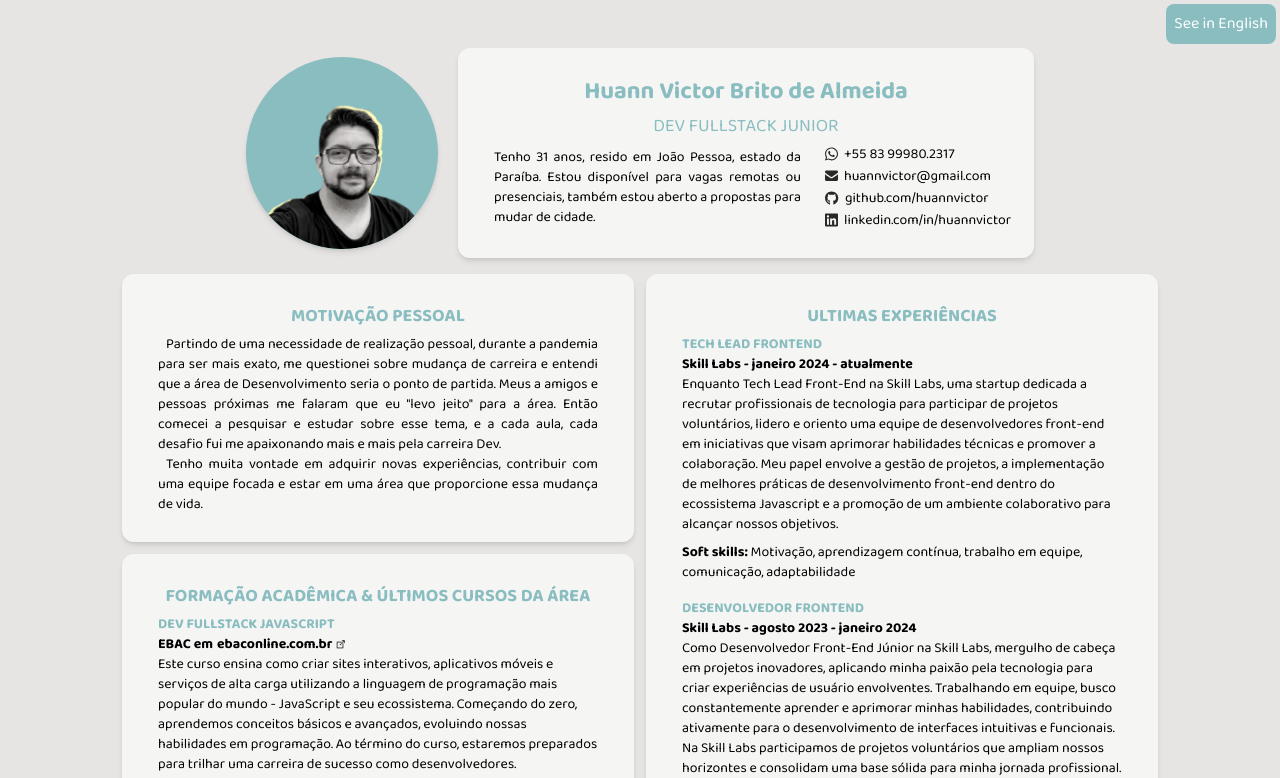
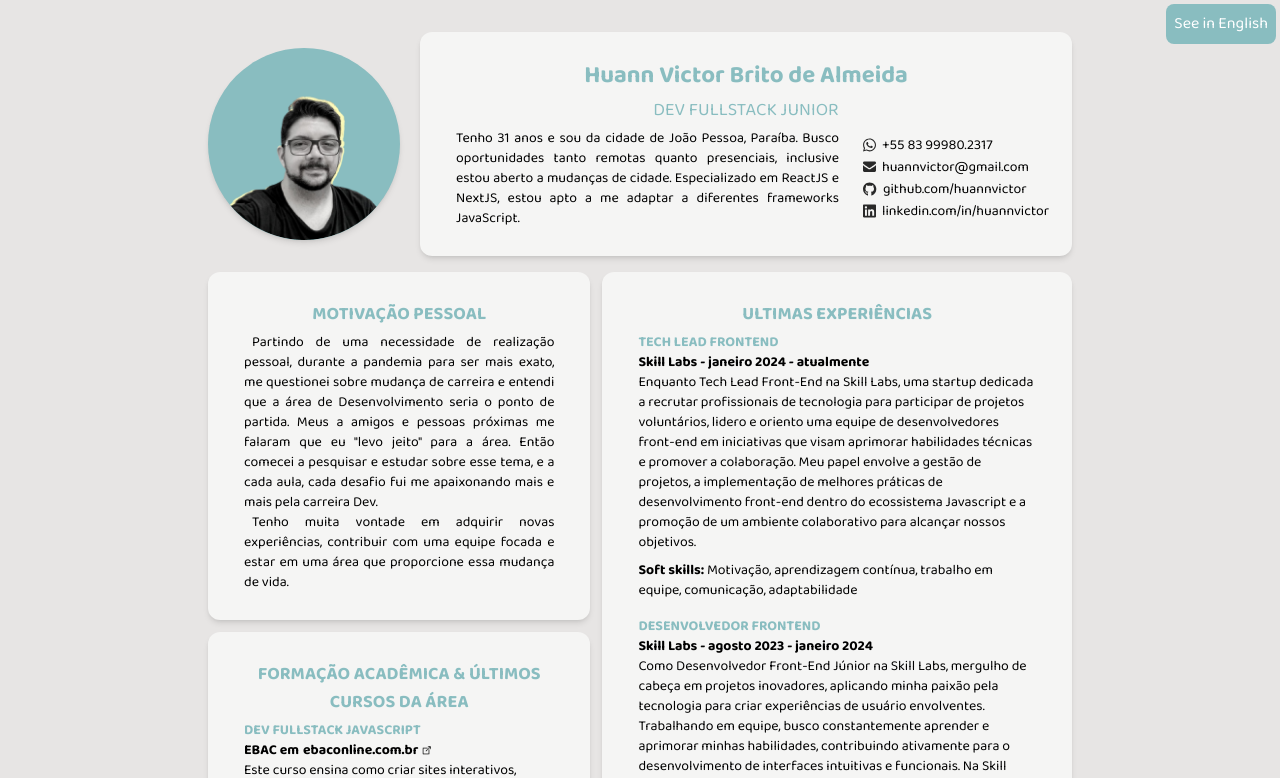
Before and after one commit to huannvictor/curriculo, a React (Create React App) app: page / in a window 1280 px wide. Shown: the top 778 px of the page. Built offline with nearby package versions, Linux system fonts and the light colour scheme.

Commit message:
header, last skill updated

```diff
--- a/src/App.jsx
+++ b/src/App.jsx
@@ -1,10 +1,10 @@
+import { useState } from "react";
+import { BestRepos } from "./components/BestRepos";
 import { Header } from "./components/Header";
 import { KnowledgeApplication } from "./components/KnowledgeApplication";
 import { LastXP } from "./components/LastXP";
 import { PersonalMotivation } from "./components/PersonalMotivation";
 import { Studies } from "./components/Studies";
-import { BestRepos } from "./components/BestRepos";
-import { useState } from "react";
 
 export function App() {
   const [isPtbr, setIsPtBr] = useState(true);
@@ -14,7 +14,7 @@ export function App() {
   }
 
   return (
-    <div className="App flex flex-col items-center justify-center gap-4 p-4">
+    <div className="App flex flex-col items-center justify-center gap-4 px-52">
       <button
         className="fixed top-1 right-1 p-2 bg-brand-500 text-white rounded-lg hover:opacity-80"
         onClick={toggleLanguage}
--- a/src/components/Header/content.js
+++ b/src/components/Header/content.js
@@ -9,5 +9,5 @@ if (month < 0 || (month === 0 && today.getDate() < birthDate.getDate())) {
 }
 
 export const personalIntro = [
-  `Tenho ${age} anos, resido em João Pessoa, estado da Paraíba. Estou disponível para vagas remotas ou presenciais, também estou aberto a propostas para mudar de cidade.`,
+  `Tenho ${age} anos e sou da cidade de João Pessoa, Paraíba. Busco oportunidades tanto remotas quanto presenciais, inclusive estou aberto a mudanças de cidade. Especializado em ReactJS e NextJS, estou apto a me adaptar a diferentes frameworks JavaScript.`,
 ];
--- a/src/components/Header/contentEn.js
+++ b/src/components/Header/contentEn.js
@@ -9,5 +9,5 @@ if (month < 0 || (month === 0 && today.getDate() < birthDate.getDate())) {
 }
 
 export const personalIntroEn = [
-  `I am ${age} years old, residing in João Pessoa, state of Paraíba. I am available for both remote and in-person job opportunities and I am also open to proposals to relocate.`,
+  `I'm ${age} years old and based in João Pessoa, Paraíba. I'm seeking both remote and on-site opportunities, and I'm open to relocating. Specializing in ReactJS and NextJS, I'm adaptable to different JavaScript frameworks.`,
 ];
--- a/src/components/Header/index.jsx
+++ b/src/components/Header/index.jsx
@@ -1,7 +1,7 @@
 import avatarImg from "../../assets/avatar.png";
-import { links } from "./links";
 import { personalIntro } from "./content";
 import { personalIntroEn } from "./contentEn";
+import { links } from "./links";
 
 export function Header({ isPtbr }) {
   return (
@@ -11,7 +11,7 @@ export function Header({ isPtbr }) {
         alt="imagem do perfil"
         className="shadow-md rounded-full bg-brand-500 sm:w-48"
       />
-      <div className=" flex flex-col justify-center items-center gap-1 max-w-xl bg-stone-100 rounded-xl py-7 px-9 shadow-md">
+      <div className=" flex flex-col justify-center items-center gap-1 bg-stone-100 rounded-xl py-7 px-9 shadow-md">
         <h1 className="text-lg sm:text-2xl font-bold text-brand-500">
           Huann Victor Brito de Almeida
         </h1>
```
